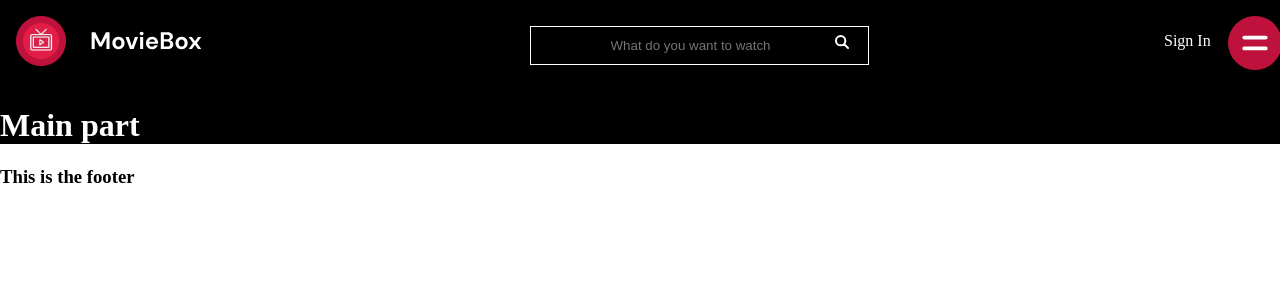
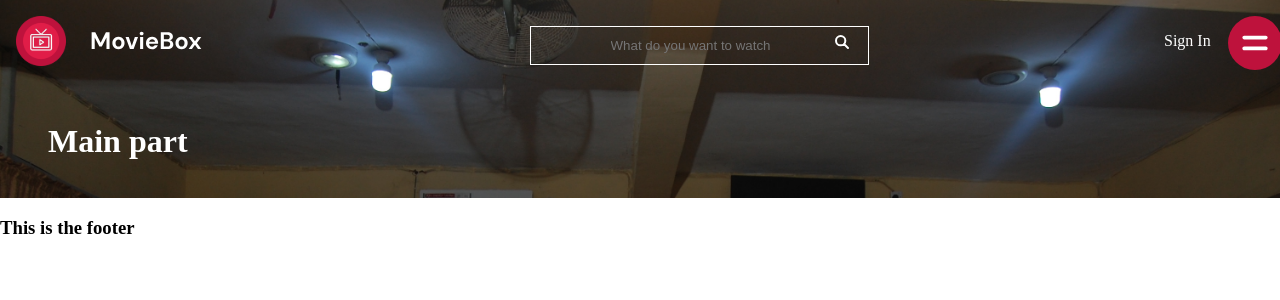
Before and after one commit to TaiwoSoftware/Movie-project, a React (Vite) app: page / in a window 1280 px wide. Shown: the top 300 px of the page. Built offline with nearby package versions, Linux system fonts and the light colour scheme.

Commit message:
trying to add image to the heading-part

```diff
--- a/src/components/Header/Main/MainPart.jsx
+++ b/src/components/Header/Main/MainPart.jsx
@@ -1,6 +1,6 @@
 const MainPart = () => {
     return (
-        <div>
+        <div className="main-part">
             <h1>Main part</h1>
         </div>
     );
--- a/src/style.css
+++ b/src/style.css
@@ -57,6 +57,12 @@ nav button {
 }
 
 main {
-    background-color: black;
+    background-image: url(./components/images/DSC_0586.JPG);
+    background-repeat: no-repeat;
+    background-size: cover;
     color: white;
 }
+
+.main-part{
+    padding: 1rem 3rem;
+}
```
Also changed, not shown: src/components/Header/images/DSC_0586.JPG (added), src/components/images/DSC_0586.JPG (added).
